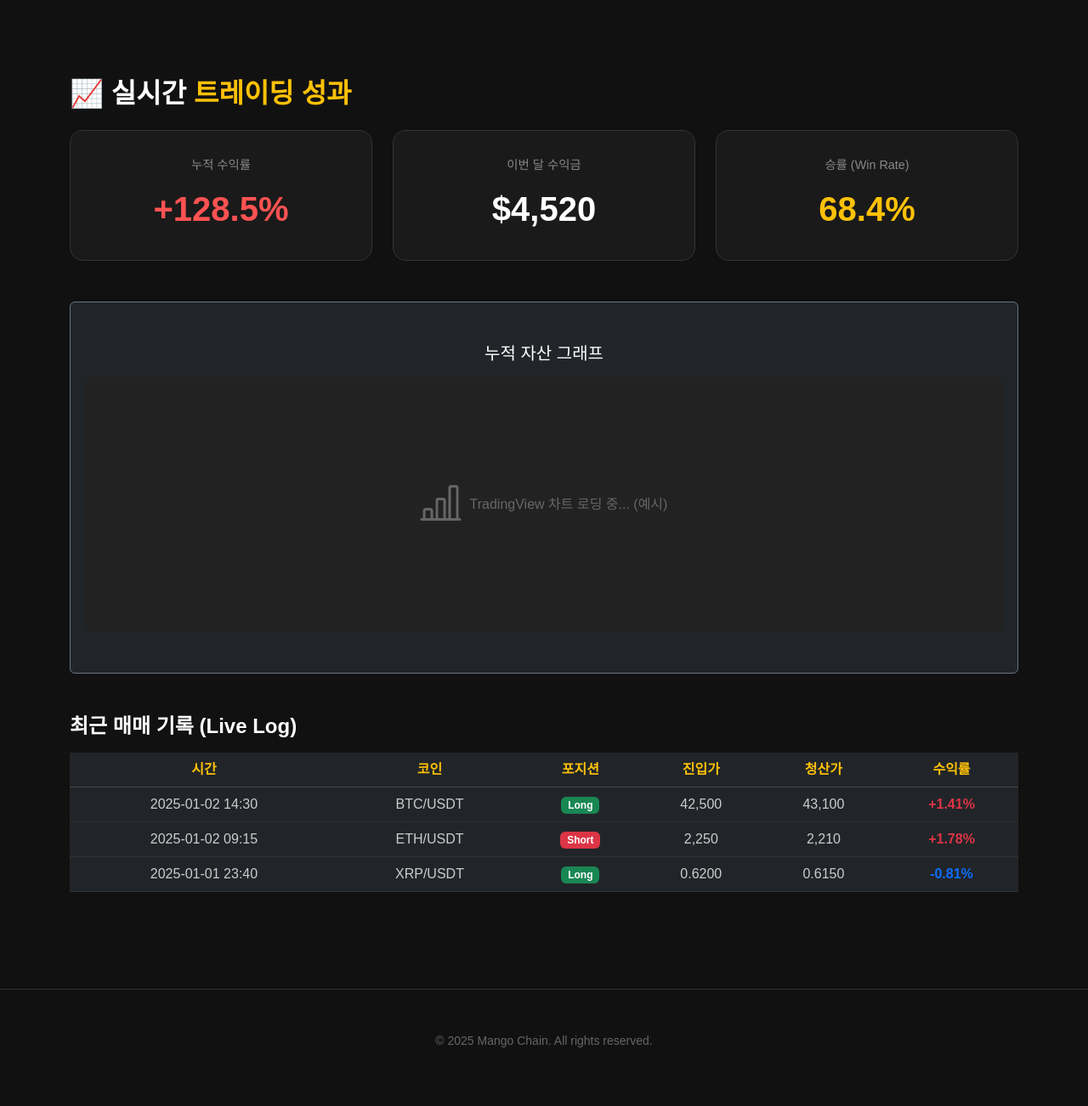
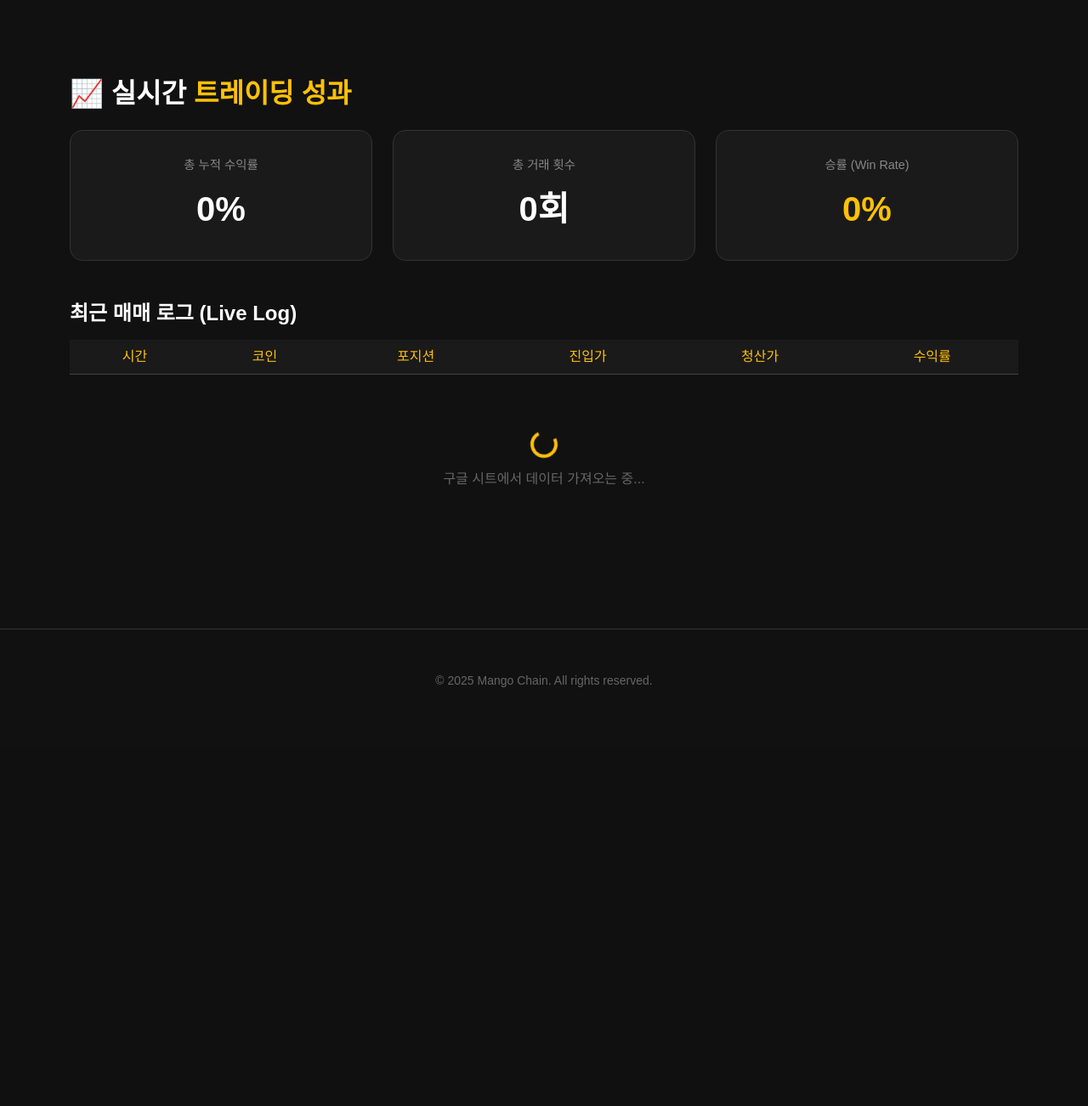
Before and after one commit to mango-chain/mango-website, a Flask app: page /performance in a window 1280 px wide. Shown: the part 59-1361 px from the top of the page at 85% size. After the commit the page ends 868 px from the top, so only its background shows below. Run offline with Flask 3, Linux system fonts and the light colour scheme; lists and menus that the app fills with data are empty; some libraries are stand-ins or nearby versions; some web fonts are replaced.

Commit message:
Add files via upload

```diff
--- a/templates/performance.html
+++ b/templates/performance.html
@@ -9,6 +9,9 @@
     <link href="https://cdn.jsdelivr.net/npm/bootstrap@5.3.0/dist/css/bootstrap.min.css" rel="stylesheet">
     <link rel="stylesheet" href="https://cdn.jsdelivr.net/npm/bootstrap-icons@1.10.0/font/bootstrap-icons.css">
     <link href="https://fonts.googleapis.com/css2?family=Pretendard:wght@300;500;700&display=swap" rel="stylesheet">
+
+    <script src="https://cdnjs.cloudflare.com/ajax/libs/PapaParse/5.3.0/papaparse.min.js"></script>
+
     <style>
         :root { --bg-color: #111111; --card-color: #1a1a1a; --point-color: #FFC107; --text-color: #ffffff; }
         body { background-color: var(--bg-color); color: var(--text-color); font-family: 'Pretendard', sans-serif; }
@@ -22,13 +25,18 @@
         .stat-card { background: var(--card-color); border: 1px solid #333; border-radius: 15px; padding: 30px; text-align: center; }
         .stat-title { color: #888; font-size: 0.9rem; margin-bottom: 10px; }
         .stat-value { font-size: 2.5rem; font-weight: bold; color: white; }
-        .stat-value.profit { color: #ff5252; } /* 수익일 때 빨간색 */
-        .stat-value.loss { color: #448aff; }   /* 손실일 때 파란색 */
+
+        /* 한국 주식 스타일: 빨강(수익), 파랑(손실) */
+        .text-profit { color: #ff5252 !important; }
+        .text-loss { color: #448aff !important; }
 
         /* 테이블 스타일 */
-        .table-dark { background-color: var(--card-color); }
-        .table-dark th { color: var(--point-color); border-bottom: 1px solid #444; }
-        .table-dark td { color: #ccc; border-bottom: 1px solid #333; vertical-align: middle; }
+        .table-dark { background-color: var(--card-color); --bs-table-bg: var(--card-color); }
+        .table-dark th { color: var(--point-color); border-bottom: 1px solid #444; font-weight: 500; }
+        .table-dark td { color: #ccc; border-bottom: 1px solid #333; vertical-align: middle; height: 50px; }
+
+        /* 로딩 애니메이션 */
+        #loading { text-align: center; padding: 50px; color: #666; }
     </style>
 </head>
 <body>
@@ -52,41 +60,29 @@
         <div class="row g-4">
             <div class="col-md-4">
                 <div class="stat-card">
-                    <div class="stat-title">누적 수익률</div>
-                    <div class="stat-value profit">+128.5%</div>
+                    <div class="stat-title">총 누적 수익률</div>
+                    <div class="stat-value" id="total-profit">0%</div>
                 </div>
             </div>
             <div class="col-md-4">
                 <div class="stat-card">
-                    <div class="stat-title">이번 달 수익금</div>
-                    <div class="stat-value text-white">$4,520</div>
+                    <div class="stat-title">총 거래 횟수</div>
+                    <div class="stat-value text-white" id="total-trades">0회</div>
                 </div>
             </div>
             <div class="col-md-4">
                 <div class="stat-card">
                     <div class="stat-title">승률 (Win Rate)</div>
-                    <div class="stat-value" style="color:var(--point-color)">68.4%</div>
+                    <div class="stat-value" style="color:var(--point-color)" id="win-rate">0%</div>
                 </div>
             </div>
         </div>
     </section>
 
-    <section class="container py-5">
-        <div class="card bg-dark border-secondary">
-            <div class="card-body text-center py-5">
-                <h5 class="text-white mb-3">누적 자산 그래프</h5>
-                <div style="height: 300px; background: #222; border-radius: 10px; display: flex; align-items: center; justify-content: center; color: #666;">
-                    <i class="bi bi-bar-chart-line" style="font-size: 3rem; margin-right: 10px;"></i>
-                    <span>TradingView 차트 로딩 중... (예시)</span>
-                </div>
-            </div>
-        </div>
-    </section>
-
-    <section class="container pb-5">
-        <h4 class="fw-bold mb-3 text-white">최근 매매 기록 (Live Log)</h4>
+    <section class="container py-5 mb-5">
+        <h4 class="fw-bold mb-3 text-white">최근 매매 로그 (Live Log)</h4>
         <div class="table-responsive">
-            <table class="table table-dark table-hover text-center">
+            <table class="table table-dark table-hover text-center" id="trade-table">
                 <thead>
                     <tr>
                         <th>시간</th>
@@ -97,33 +93,13 @@
                         <th>수익률</th>
                     </tr>
                 </thead>
-                <tbody>
-                    <tr>
-                        <td>2025-01-02 14:30</td>
-                        <td>BTC/USDT</td>
-                        <td><span class="badge bg-success">Long</span></td>
-                        <td>42,500</td>
-                        <td>43,100</td>
-                        <td class="text-danger fw-bold">+1.41%</td>
-                    </tr>
-                    <tr>
-                        <td>2025-01-02 09:15</td>
-                        <td>ETH/USDT</td>
-                        <td><span class="badge bg-danger">Short</span></td>
-                        <td>2,250</td>
-                        <td>2,210</td>
-                        <td class="text-danger fw-bold">+1.78%</td>
-                    </tr>
-                    <tr>
-                        <td>2025-01-01 23:40</td>
-                        <td>XRP/USDT</td>
-                        <td><span class="badge bg-success">Long</span></td>
-                        <td>0.6200</td>
-                        <td>0.6150</td>
-                        <td class="text-primary fw-bold">-0.81%</td>
-                    </tr>
-                </tbody>
+                <tbody id="table-body">
+                    </tbody>
             </table>
+            <div id="loading">
+                <div class="spinner-border text-warning" role="status"></div>
+                <p class="mt-2">구글 시트에서 데이터 가져오는 중...</p>
+            </div>
         </div>
     </section>
 
@@ -132,6 +108,111 @@
             <p class="small">&copy; 2025 Mango Chain. All rights reserved.</p>
         </div>
     </footer>
+
     <script src="https://cdn.jsdelivr.net/npm/bootstrap@5.3.0/dist/js/bootstrap.bundle.min.js"></script>
+
+    <script>
+        // ▼▼▼ 여기에 구글 시트 설정 정보를 넣습니다 ▼▼▼
+        const sheetId = '1UpncS47X9zbM0FUNwOvr7jCIOsfkUugdmxgkDy1Ntlw';
+        const gid = '262148501';
+        // ▲▲▲▲▲▲▲▲▲▲▲▲▲▲▲▲▲▲▲▲▲▲▲▲▲▲▲▲▲▲▲▲▲▲▲
+
+        // 데이터를 가져와서 화면에 그리는 함수
+        function loadSheetData() {
+            // [중요] URL 뒤에 &t=현재시간 을 붙여서 브라우저가 매번 새 파일로 인식하게 만듭니다 (캐시 방지)
+            const timestamp = new Date().getTime();
+            const csvUrl = `https://docs.google.com/spreadsheets/d/${sheetId}/export?format=csv&gid=${gid}&t=${timestamp}`;
+
+            // 로딩 표시 켜기 (업데이트 중임을 알림)
+            const loading = document.getElementById('loading');
+            const tbody = document.getElementById('table-body');
+
+            // 처음 로딩이 아니면 투명하게 처리하거나 로딩바를 보여줄 수 있음
+            // loading.style.display = 'block';
+
+            Papa.parse(csvUrl, {
+                download: true,
+                header: true,
+                complete: function(results) {
+                    const data = results.data;
+
+                    // 기존 테이블 내용 싹 비우기 (중복 방지)
+                    tbody.innerHTML = '';
+
+                    // 통계 계산용 변수 초기화
+                    let totalProfit = 0;
+                    let winCount = 0;
+                    let tradeCount = 0;
+
+                    // 최신순으로 정렬 (필요 시 주석 해제)
+                    // data.reverse();
+
+                    data.forEach(row => {
+                        // 빈 줄은 무시
+                        if (!row['코인'] && !row['Coin']) return;
+
+                        const cols = Object.values(row);
+                        if (cols.length < 6) return;
+
+                        const time = cols[0];
+                        const coin = cols[1];
+                        const side = cols[2];
+                        const entry = cols[3];
+                        const exit = cols[4];
+                        let roeStr = cols[5];
+
+                        let roe = parseFloat(roeStr.replace('%', ''));
+                        if (isNaN(roe)) roe = 0;
+
+                        tradeCount++;
+                        totalProfit += roe;
+                        if (roe > 0) winCount++;
+
+                        const colorClass = roe >= 0 ? 'text-profit' : 'text-loss';
+                        const roeSign = roe >= 0 ? '+' : '';
+
+                        const tr = document.createElement('tr');
+                        tr.innerHTML = `
+                            <td>${time}</td>
+                            <td class="fw-bold">${coin}</td>
+                            <td><span class="badge ${side.toUpperCase() === 'LONG' ? 'bg-danger' : 'bg-primary'}">${side}</span></td>
+                            <td>${entry}</td>
+                            <td>${exit}</td>
+                            <td class="${colorClass} fw-bold">${roeSign}${roe}%</td>
+                        `;
+                        tbody.appendChild(tr);
+                    });
+
+                    // 로딩 화면 끄기
+                    loading.style.display = 'none';
+
+                    // 통계 업데이트
+                    document.getElementById('total-trades').innerText = tradeCount + "회";
+
+                    const profitElem = document.getElementById('total-profit');
+                    profitElem.innerText = (totalProfit > 0 ? '+' : '') + totalProfit.toFixed(2) + "%";
+                    profitElem.className = "stat-value " + (totalProfit >= 0 ? "text-profit" : "text-loss");
+
+                    const winRate = tradeCount > 0 ? (winCount / tradeCount * 100).toFixed(1) : 0;
+                    document.getElementById('win-rate').innerText = winRate + "%";
+
+                    console.log(`[${new Date().toLocaleTimeString()}] 데이터 업데이트 완료`);
+                },
+                error: function(err) {
+                    console.error("구글 시트 로딩 실패:", err);
+                }
+            });
+        }
+
+        // 1. 페이지 열리자마자 실행
+        loadSheetData();
+
+        // 2. 30분마다 자동으로 실행 (30분 * 60초 * 1000밀리초)
+        setInterval(function() {
+            // 전체 페이지를 새로고침하면 더 깔끔합니다.
+            location.reload();
+        }, 30 * 60 * 1000);
+
+    </script>
 </body>
 </html>
```
